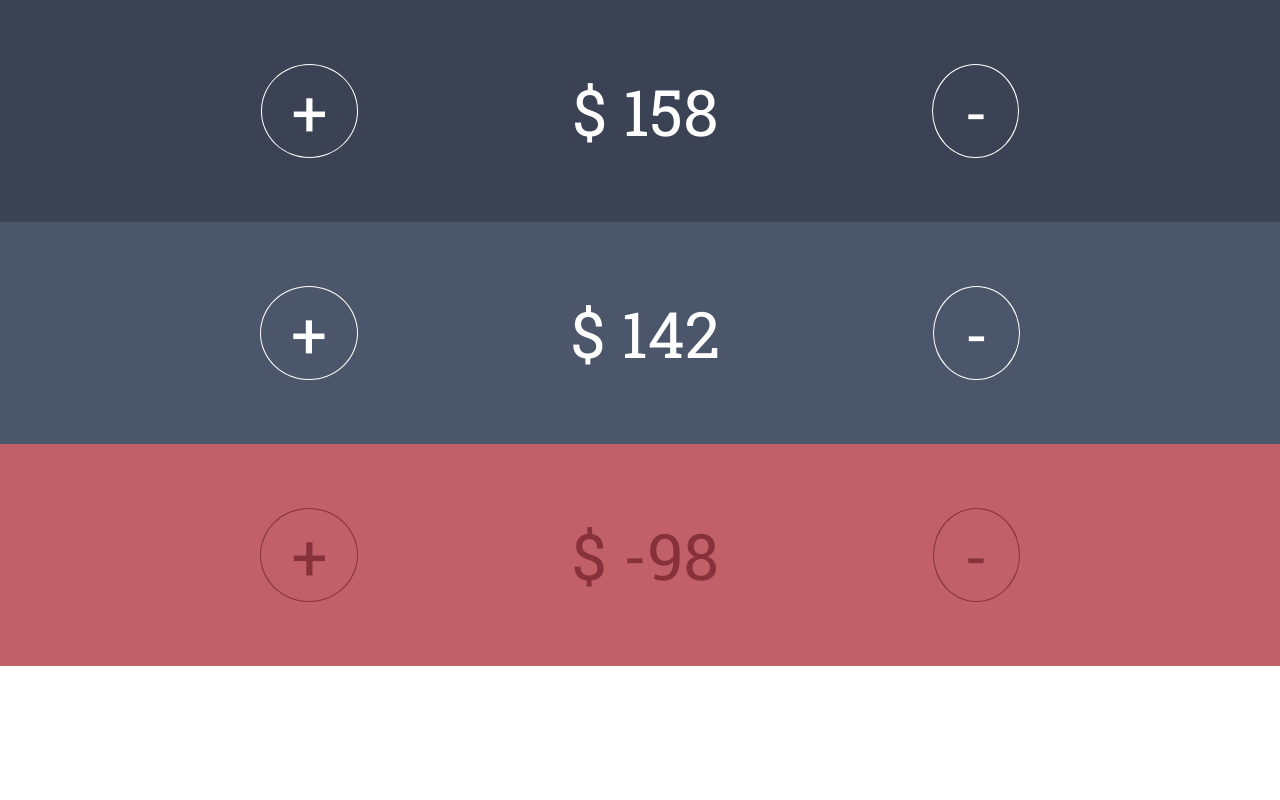
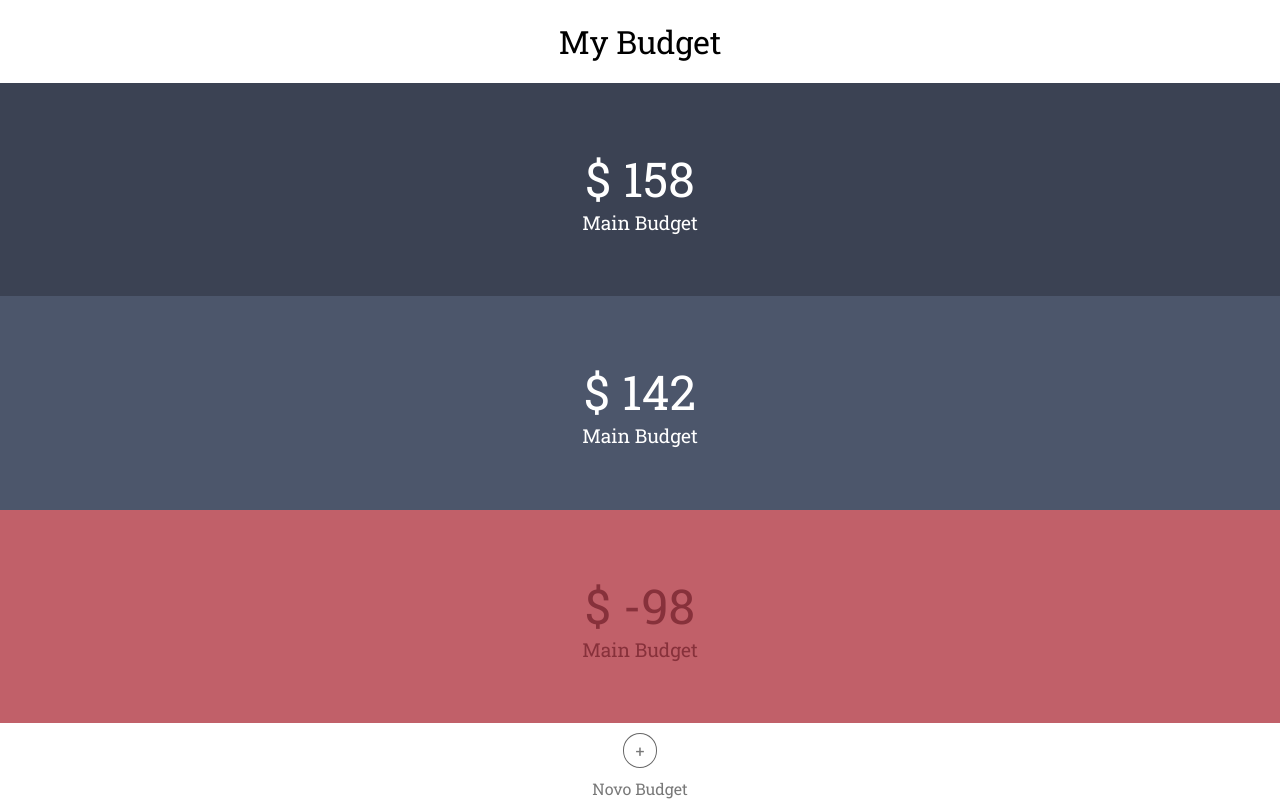
Before and after one commit to caiobep/budget-manager, a React (Create React App) app: page / in a window 1280 px wide. Built offline with nearby package versions, Linux system fonts and the light colour scheme.

Commit message:
React Router Structure

```diff
--- a/package.json
+++ b/package.json
@@ -5,6 +5,9 @@
   "dependencies": {
     "react": "^16.3.2",
     "react-dom": "^16.3.2",
+    "react-pose": "^1.5.2",
+    "react-router-dom": "^4.2.2",
+    "react-router-transition": "^1.2.1",
     "react-scripts": "1.1.4",
     "typeface-roboto-slab": "0.0.54"
   },
--- a/public/index.html
+++ b/public/index.html
@@ -2,8 +2,9 @@
 <html lang="en">
   <head>
     <meta charset="utf-8">
-    <meta name="viewport" content="width=device-width, initial-scale=1, shrink-to-fit=no">
+    <meta name="viewport" content="width=device-width, initial-scale=1.0, maximum-scale=1.0, user-scalable=no, shrink-to-fit=no">
     <meta name="theme-color" content="#000000">
+    <meta name="HandheldFriendly" content="true" />
     <!--
       manifest.json provides metadata used when your web app is added to the
       homescreen on Android. See https://developers.google.com/web/fundamentals/engage-and-retain/web-app-manifest/
@@ -19,7 +20,7 @@
       work correctly both with client-side routing and a non-root public URL.
       Learn how to configure a non-root public URL by running `npm run build`.
     -->
-    <title>React App</title>
+    <title>My Budget</title>
   </head>
   <body>
     <noscript>
--- /dev/null
+++ b/src/components/AppBar.js
@@ -0,0 +1,22 @@
+import React from 'react'
+import PropTypes from 'prop-types'
+
+const style = {
+  fontSize: '2em',
+  textAlign: 'center',
+  margin: '20px 0'
+}
+
+const AppBar = ({title}) => {
+  return (
+    <div style={style}>
+      {title}
+    </div>
+  )
+}
+
+AppBar.propTypes = {
+  title: PropTypes.string
+}
+
+export default AppBar
--- a/src/components/BudgetCounter/BudgetCounter.css
+++ b/src/components/BudgetCounter/BudgetCounter.css
@@ -1,18 +1,20 @@
 .container {
-  height: 10%;
+  height: 12%;
   text-align: center;
   color: #fff;
   padding: 5% 10%;
-  font-size: 4rem;
+  font-size: 3rem;
   display: flex;
-  flex-direction: row;
-  justify-content: space-around;
-  align-items: center;
+  flex-direction: column;
+}
+
+.subtitle {
+  font-size: 0.4em;
 }
 
 .value-changer {
   background-color: none;
-  padding: 4px 30px;
+  padding: 2px 20px;
   margin: 0 5%;
   border: 1px solid;
   border-radius: 100%;
--- a/src/components/BudgetCounter/BudgetCounter.js
+++ b/src/components/BudgetCounter/BudgetCounter.js
@@ -23,9 +23,8 @@ const BudgetCounter = ({name, money, spentMoney}) => {
 
   return (
     <div className="container" style={style}>
-      <span className="value-changer">+</span>
       <span> $ { currentAvailableMoney } </span>
-      <span className="value-changer">-</span>
+      <span className="subtitle">{name} </span>
     </div>
   )
 }
--- a/src/containers/App/App.css
+++ b/src/containers/App/App.css
@@ -1,28 +1,20 @@
-.App {
-  text-align: center;
+.app-container {
+  display: flex;
+  flex-direction: column;
+  height: 100vh;
 }
 
-.App-logo {
-  animation: App-logo-spin infinite 20s linear;
-  height: 80px;
+.budget-adder {
+  color: #9fa3a1;
+  flex-grow: 1;
+  display: flex;
+  flex-direction: column;
+  justify-content: flex-end;
+  align-items: center;
 }
 
-.App-header {
-  background-color: #222;
-  height: 150px;
-  padding: 20px;
-  color: white;
+.budget-adder span {
+  font-size: 1em;
+  margin-top: auto;
+  margin-bottom: 10%;
 }
-
-.App-title {
-  font-size: 1.5em;
-}
-
-.App-intro {
-  font-size: large;
-}
-
-@keyframes App-logo-spin {
-  from { transform: rotate(0deg); }
-  to { transform: rotate(360deg); }
-}
--- a/src/containers/App/App.js
+++ b/src/containers/App/App.js
@@ -1,24 +1,34 @@
-import React from 'react'
-import BudgetCounter from '../../components/BudgetCounter'
+import React, { Component } from 'react'
+import { Switch, Route } from 'react-router-dom'
 
-const App = () => (
-  <div className="app-container">
-    <BudgetCounter
-      money={200}
-      name='Main Budget'
-      spentMoney={42}
-    ></BudgetCounter>
-    <BudgetCounter
-      money={200}
-      name='Main Budget'
-      spentMoney={58}
-    ></BudgetCounter>
-    <BudgetCounter
-      money={200}
-      name='Main Budget'
-      spentMoney={298}
-    ></BudgetCounter>
-  </div>
-)
+import AppBar from '../../components/AppBar'
+
+import MyBudget from '../../containers/MyBudget'
+
+import './App.css'
+
+class App extends Component {
+
+  static state = {
+    budgets: null,
+    criandoBudget: false
+  }
+
+  render() {
+    return (
+      <div className="app-container">
+        <AppBar title="My Budget"/>
+
+        <div className="app-body">
+          <Switch>
+            <Route path="/" component={MyBudget} />
+
+          </Switch>
+        </div>
+
+      </div>
+    )
+  }
+}
 
 export default App
--- /dev/null
+++ b/src/containers/MyBudget/MyBudget.css
@@ -0,0 +1,22 @@
+.budgets-container {
+  height: 89vh;
+  display: flex;
+  flex-direction: column;
+}
+
+.budget-creator {
+  flex-grow: 1;
+  color: rgba(0, 0, 0, 0.53);
+  font-size: 1em;
+  display: flex;
+  flex-direction: column;
+  align-items: center;
+  justify-content: center;
+}
+
+.budget-creator > span:first-child {
+  border: 1px solid rgba(0, 0, 0, 0.60);
+  border-radius: 80%;
+  padding: 6px 12px;
+  margin: 10px;
+}
--- /dev/null
+++ b/src/containers/MyBudget/MyBudget.js
@@ -0,0 +1,31 @@
+import React from 'react';
+import PropTypes from 'prop-types';
+import BudgetCounter from '../../components/BudgetCounter'
+import './MyBudget.css'
+
+const MyBudget = () => (
+  <div className="budgets-container">
+    <BudgetCounter
+      money={200}
+      name='Main Budget'
+      spentMoney={42}
+    ></BudgetCounter>
+    <BudgetCounter
+      money={200}
+      name='Main Budget'
+      spentMoney={58}
+    ></BudgetCounter>
+    <BudgetCounter
+      money={200}
+      name='Main Budget'
+      spentMoney={298}
+    ></BudgetCounter>
+
+    <div className="budget-creator">
+      <span>+</span>
+      <span> Novo Budget </span>
+    </div>
+  </div>
+)
+
+export default MyBudget
--- /dev/null
+++ b/src/containers/MyBudget/index.js
@@ -0,0 +1 @@
+export { default } from './MyBudget'
--- a/src/index.css
+++ b/src/index.css
@@ -1,6 +1,7 @@
 body {
   margin: 0;
   padding: 0;
+  height: 100%;
   font-family: sans-serif;
   font-family: 'Roboto Slab';
 }
--- a/src/index.js
+++ b/src/index.js
@@ -1,5 +1,6 @@
 import React from 'react'
 import ReactDOM from 'react-dom'
+import { BrowserRouter } from 'react-router-dom'
 import 'typeface-roboto-slab'
 
 import './index.css'
@@ -9,8 +10,10 @@ import registerServiceWorker from './registerServiceWorker'
 const targetContainer = document.getElementById('root')
 
 ReactDOM.render(
-  <App />,
-  targetContainer
+  <BrowserRouter>
+    <App />
+  </BrowserRouter>
+  , targetContainer
 )
 
 registerServiceWorker()
```
Also changed, not shown: 1 other file (tests, documents, lock files or other folders).
